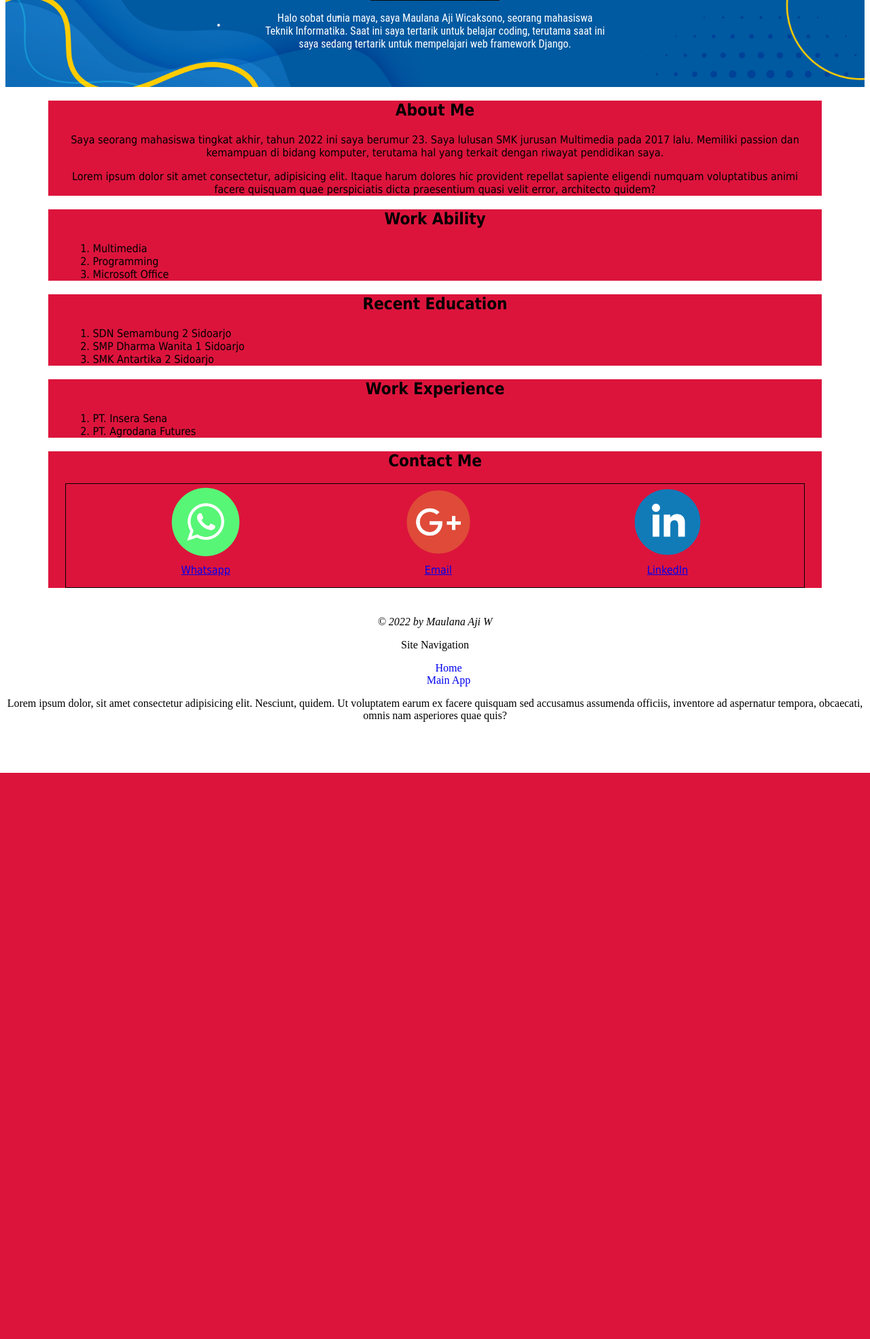
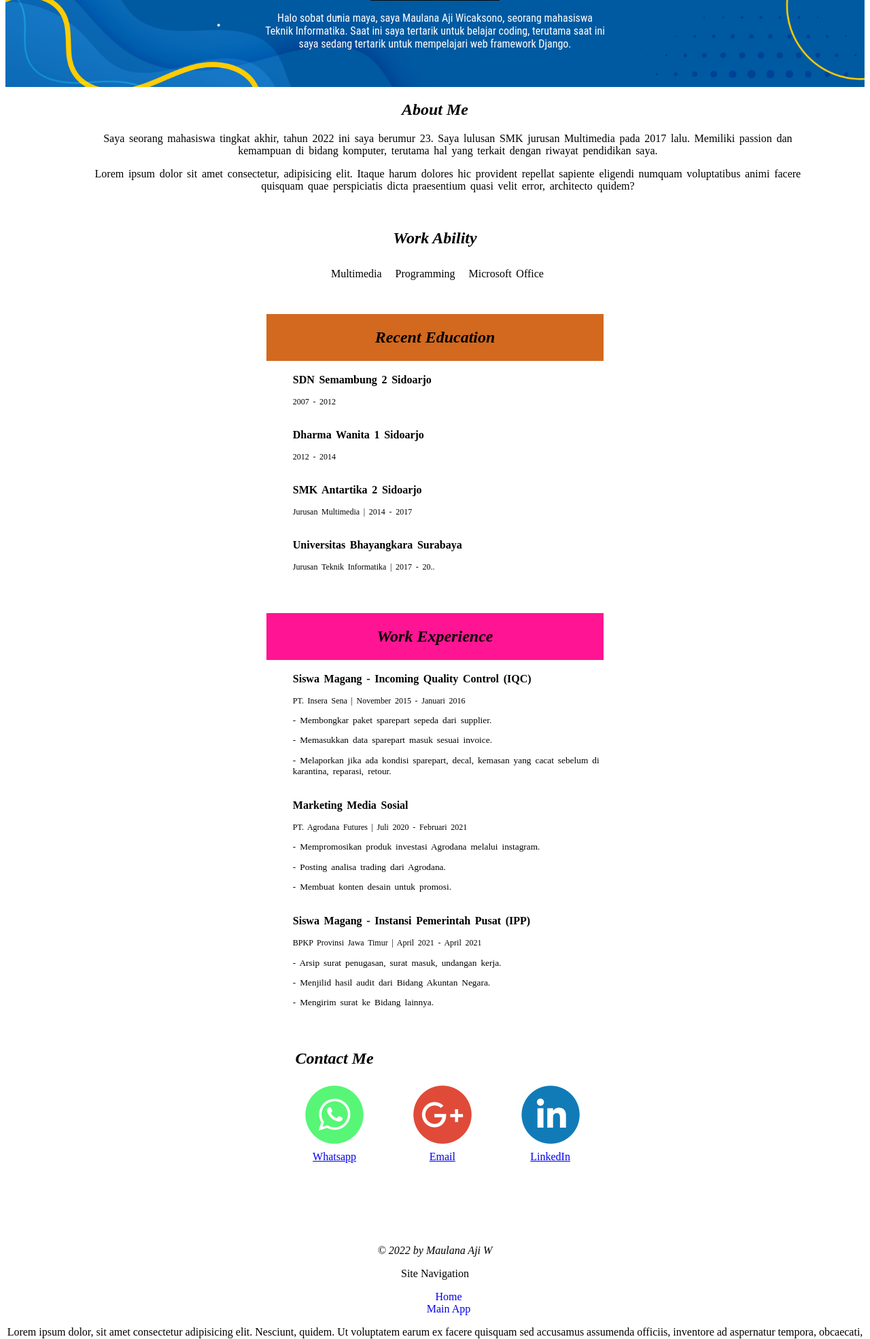
Before and after one commit to Maulanawesome5/my_project, a Django app: page /MainApp/ in a window 1280 px wide. Shown: the part 500-2470 px from the top of the page at 68% size. Before the commit the page ends 1637 px from the top, so only its background shows below. Run offline with Django 3.2, Linux system fonts and the light colour scheme.

Commit message:
web_project : Update every section and update css

```diff
--- a/web_development/mywebsite/MainApp/static/MainApp/css/styles.css
+++ b/web_development/mywebsite/MainApp/static/MainApp/css/styles.css
@@ -39,16 +39,107 @@
 }
 
 section {
-    background-color: crimson;
+    /* background-color: crimson; */
     margin-left: 5%;
     margin-right: 5%;
     padding-left: 2%;
     padding-right: 2%;
-    font-family: "Tahoma";
 }
 
 section h2 {
+    font-family: "Franklin Gothic";
+    font-style: oblique;
     text-align: center;
+}
+
+section p {
+    font-family: "Archivo";
+    margin-left: 1cm;
+    word-spacing: 2pt;
+}
+
+section ol {
+    display: block;
+    font-family: "Archivo";
+    margin-left: auto;
+    margin-right: auto;
+    overflow: hidden;
+    word-spacing: 2pt;
+    padding-left: 35%;
+}
+
+#ability li {
+    float: left;
+    list-style-type: none;
+    margin: 10px 10px;
+    text-align: center;
+}
+
+/* #education {background-color: cornsilk;} */
+
+#education table {
+    /* border: 2pt solid black; */
+    margin-left: auto;
+    margin-right: auto;
+    padding-bottom: 2%;
+    padding-top: 2%;
+    width: 500px;
+}
+
+/* #education h2 {font-family: "Franklin Gothic"; font-style: oblique;} */
+
+#education th {background-color: chocolate;}
+
+#education .education_info {font-size: 9pt;}
+
+/* #education p {font-family: "Archivo"; margin-left: 1cm; word-spacing: 2pt;} */
+
+/* #working_experience {background-color: darkslateblue;} */
+
+#working_experience table {
+    /* border: 2pt solid black; */
+    margin-left: auto;
+    margin-right: auto;
+    padding-bottom: 2%;
+    padding-top: 2%;
+    width: 500px;
+}
+
+/* #working_experience h2 {font-family: "Franklin Gothic"; font-style: oblique;} */
+
+#working_experience th {background-color: deeppink;}
+
+#working_experience .work_period {font-size: 9pt;}
+
+#working_experience .job-desc {font-size: 10pt; font-family: "Archivo";}
+
+/* #working_experience p {font-family: "Archivo"; margin-left: 1cm; word-spacing: 2pt;} */
+
+/* #contact_me {background-color: gold;} */
+
+#contact_me h2 {
+    font-family: "Franklin Gothic";
+    font-style: oblique;
+    text-align: center;
+}
+
+#contact_me table {
+    /* border: 2pt solid black; */
+    margin-left: auto;
+    margin-right: auto;
+    padding-bottom: 2%;
+    padding-left: 2%;
+    width: 500px;
+}
+
+#contact_me td {
+    text-align: center;
+    width: 50px;
+}
+
+#contact_me .icon_wa, .icon_mail, .icon_in {
+    height: 90px;
+    width: 90px;
 }
 
 #about_me p {
@@ -58,26 +149,6 @@
 
 section #contact_me {
     padding-bottom: 10pt;
-}
-
-#contact_me table {
-    border: 1px solid black;
-    margin-left: auto;
-    margin-right: auto;
-    padding-bottom: 10pt;
-    padding-left: 20pt;
-    padding-right: 20pt;
-    /* width: 50%; */
-}
-
-#contact_me tr {
-    text-align: center;
-    width: 50px;
-}
-
-#contact_me img {
-    width: 30%;
-    box-shadow: inset;
 }
 
 footer {
--- a/web_development/mywebsite/MainApp/templates/MainApp/index.html
+++ b/web_development/mywebsite/MainApp/templates/MainApp/index.html
@@ -7,6 +7,9 @@
     <meta name="viewport" content="width=device-width, initial-scale=1.0">
     <link rel="stylesheet" href="{% static css_element %}">
     <title>{{ title_site }} | {{ author }}</title>
+    <style>
+        /* waiting */
+    </style>
 </head>
 <body>
     <header>
@@ -19,6 +22,7 @@
         <p>{{ author_about }}</p>
         <p>Lorem ipsum dolor sit amet consectetur, adipisicing elit. Itaque harum dolores hic provident repellat sapiente eligendi numquam voluptatibus animi facere quisquam quae perspiciatis dicta praesentium quasi velit error, architecto quidem?</p>
     </section>
+    <br>
     <section id="ability">
         <h2>Work Ability</h2>
         <ol>
@@ -28,35 +32,94 @@
         </ol>
     </section>
     <section id="education">
-        <h2>Recent Education</h2>
-        <ol>
-            <li>SDN Semambung 2 Sidoarjo</li>
-            <li>SMP Dharma Wanita 1 Sidoarjo</li>
-            <li>SMK Antartika 2 Sidoarjo</li>
-        </ol>
+        <table>
+            <thead>
+                <th><h2>Recent Education</h2></th>
+            </thead>
+            <tbody>
+                <tr>
+                    <td>
+                        <p><strong>SDN Semambung 2 Sidoarjo</strong></p>
+                        <p class="education_info">2007 - 2012</p>
+                    </td>
+                </tr>
+                <tr>
+                    <td>
+                        <p><strong>Dharma Wanita 1 Sidoarjo</strong></p>
+                        <p class="education_info">2012 - 2014</p>
+                    </td>
+                </tr>
+                <tr>
+                    <td>
+                        <p><strong>SMK Antartika 2 Sidoarjo</strong></p>
+                        <p class="education_info">Jurusan Multimedia | 2014 - 2017</p>
+                    </td>
+                </tr>
+                <tr>
+                    <td>
+                        <p><strong>Universitas Bhayangkara Surabaya</strong></p>
+                        <p class="education_info">Jurusan Teknik Informatika | 2017 - 20..</p>
+                    </td>
+                </tr>
+            </tbody>
+        </table>
     </section>
     <section id="working_experience">
-        <h2>Work Experience</h2>
-        <ol>
-            <li>PT. Insera Sena</li>
-            <li>PT. Agrodana Futures</li>
-        </ol>
+        <table>
+            <thead>
+                <th><h2>Work Experience</h2></th>
+            </thead>
+            <tbody>
+                <tr>
+                    <td>
+                        <p class="work_position"><strong>Siswa Magang - Incoming Quality Control (IQC)</strong></p>
+                        <p class="work_period">PT. Insera Sena | November 2015 - Januari 2016</p>
+                        {% for job in job_desc_1 %}
+                            <p class="job-desc">- {{ job }}.</p>
+                        {% endfor %}
+                    </td>
+                </tr>
+                <tr>
+                    <td>
+                        <p class="work_position"><strong>Marketing Media Sosial</strong></p>
+                        <p class="work_period">PT. Agrodana Futures | Juli 2020 - Februari 2021</p>
+                        {% for job in job_desc_2 %}
+                            <p class="job-desc">- {{ job }}.</p>
+                        {% endfor %}
+                    </td>
+                </tr>
+                <tr>
+                    <td>
+                        <p class="work_position"><strong>Siswa Magang - Instansi Pemerintah Pusat (IPP)</strong></p>
+                        <p class="work_period">BPKP Provinsi Jawa Timur | April 2021 - April 2021</p>
+                        {% for job in job_desc_3 %}
+                            <p class="job-desc">- {{ job }}.</p>
+                        {% endfor %}
+                    </td>
+                </tr>
+            </tbody>
+        </table>
     </section>
     <section id="contact_me">
-        <h2>Contact Me</h2>
         <table>
+            <thead>
+                <th><h2>Contact Me</h2></th>
+            </thead>
+            <tbody>
                 <tr>
-                <td><img src="{% static icon_wa %}" alt="whatsapp-icon"></td>
-                <td><img src="{% static icon_mail %}" alt="email-icon"></td>
-                <td><img src="{% static icon_in %}" alt="linkedin-icon"></td>
+                    <td><img class="icon_wa" src="{% static icon_wa %}" alt="whatsapp-icon"></td>
+                    <td><img class="icon_mail" src="{% static icon_mail %}" alt="email-icon"></td>
+                    <td><img class="icon_in" src="{% static icon_in %}" alt="linkedin-icon"></td>
                 </tr>
                 <tr>
                     <td><a target="_blank" href="https://wa.me/6287821615831?text=Halo%20Maulana%20Aji">Whatsapp</a></td>
                     <td><a target="_blank" href="mailto:maulanawesome5@gmail.com?subject=HaloAji!">Email</a></td>
                     <td><a target="_blank" href="https://www.linkedin.com/in/aji-wicaksono300699">LinkedIn</a></td>
                 </tr>
+            </tbody>
         </table>
     </section>
+    <br><br><br>
     <footer>
         <p class="copyright-mark"><em>&copy 2022 by {{ author }}</em></p>
         <p>Site Navigation</p>
--- a/web_development/mywebsite/MainApp/views.py
+++ b/web_development/mywebsite/MainApp/views.py
@@ -4,6 +4,24 @@
 author_about = "Saya seorang mahasiswa tingkat akhir, tahun 2022 ini saya berumur 23. \
 Saya lulusan SMK jurusan Multimedia pada 2017 lalu. Memiliki passion dan kemampuan di bidang komputer, \
 terutama hal yang terkait dengan riwayat pendidikan saya."
+
+job_desc_1 = [
+    "Membongkar paket sparepart sepeda dari supplier",
+    "Memasukkan data sparepart masuk sesuai invoice",
+    "Melaporkan jika ada kondisi sparepart, decal, kemasan yang cacat sebelum di karantina, reparasi, retour"
+]
+
+job_desc_2 = [
+    "Mempromosikan produk investasi Agrodana melalui instagram",
+    "Posting analisa trading dari Agrodana",
+    "Membuat konten desain untuk promosi"
+]
+
+job_desc_3 = [
+    "Arsip surat penugasan, surat masuk, undangan kerja",
+    "Menjilid hasil audit dari Bidang Akuntan Negara",
+    "Mengirim surat ke Bidang lainnya"
+]
 
 # Create your views here.
 def index(request):
@@ -19,5 +37,8 @@
         "icon_wa" : "MainApp/icon/logo_sosmed_whatsapp.png",
         "icon_in" : "MainApp/icon/logo_sosmed_linkedin.png",
         "icon_mail" : "MainApp/icon/logo_sosmed_google.png",
+        "job_desc_1" : job_desc_1,
+        "job_desc_2" : job_desc_2,
+        "job_desc_3" : job_desc_3,
     }
     return render(request, "MainApp/index.html", context)
```
Lines whose indentation alone changed are shown as unchanged.
